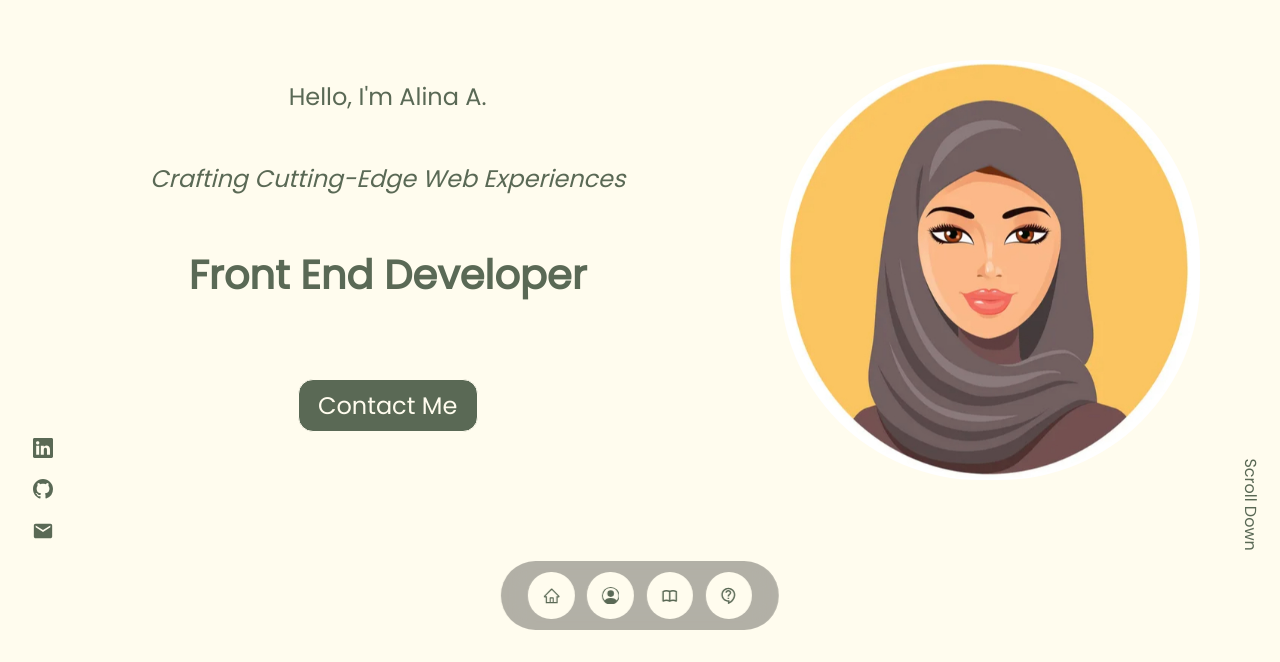
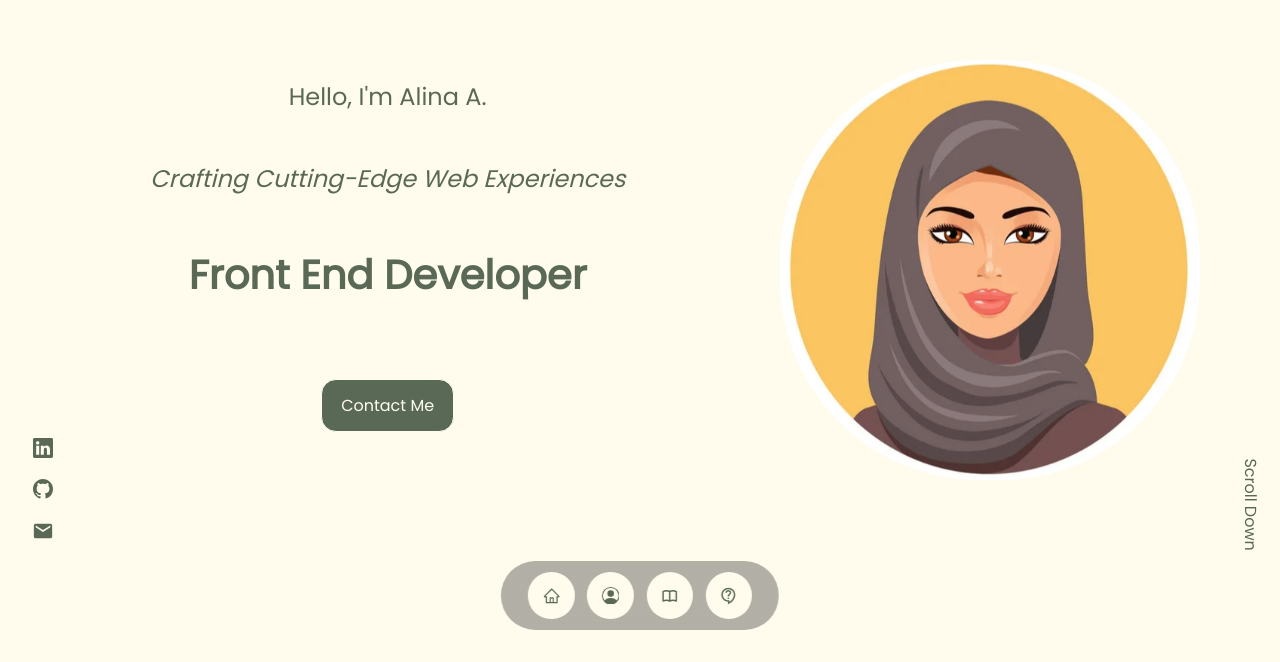
Before and after one commit to al946x/personal-portfolio, a React (Create React App) app: page / in a window 1280 px wide. Shown: the part 138-800 px from the top of the page. Built offline with nearby package versions, Linux system fonts and the light colour scheme.

Commit message:
button css

```diff
--- a/src/components/contact/contact.css
+++ b/src/components/contact/contact.css
@@ -47,7 +47,7 @@ input, textarea {
     background: transparent;
     border: 2px solid var(--color-primary-variant);
     resize: none;
-    color: var(--color-white);
+    color: var(--color-primary);
     font: var(--font-family-text);
 
 }
--- a/src/index.css
+++ b/src/index.css
@@ -82,6 +82,7 @@ html {
     color: var(--color-white);
     background-color: var(--color-primary);
     font: var(--font-family-text);
+    font-size: 1rem;
   }
 
   .btn-primary {
```
